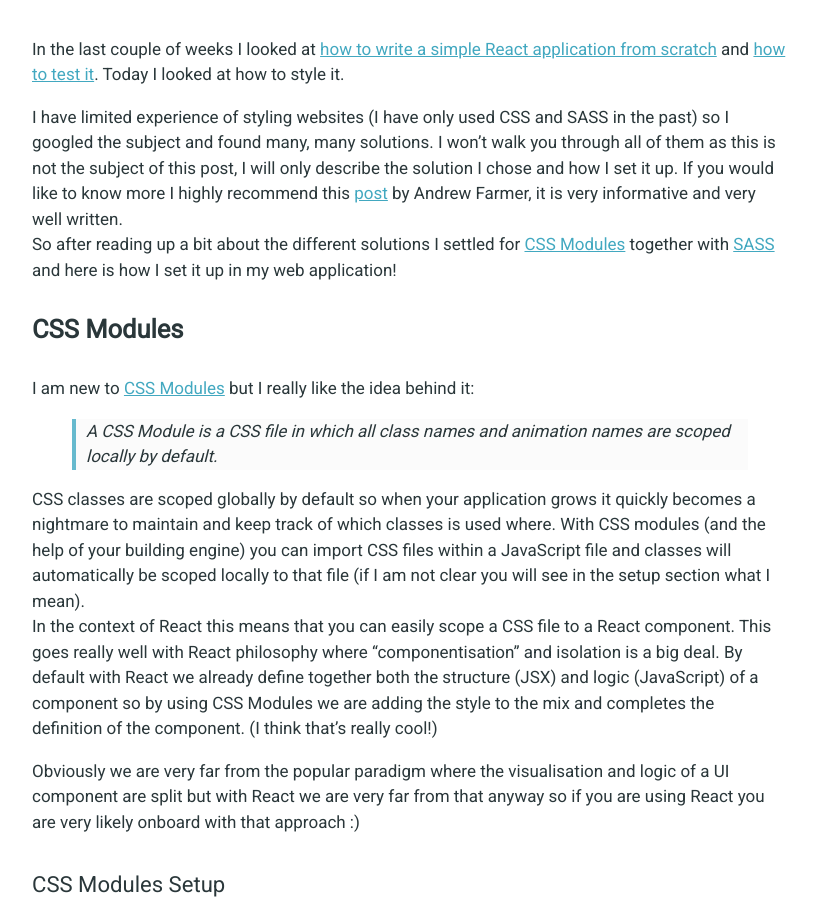
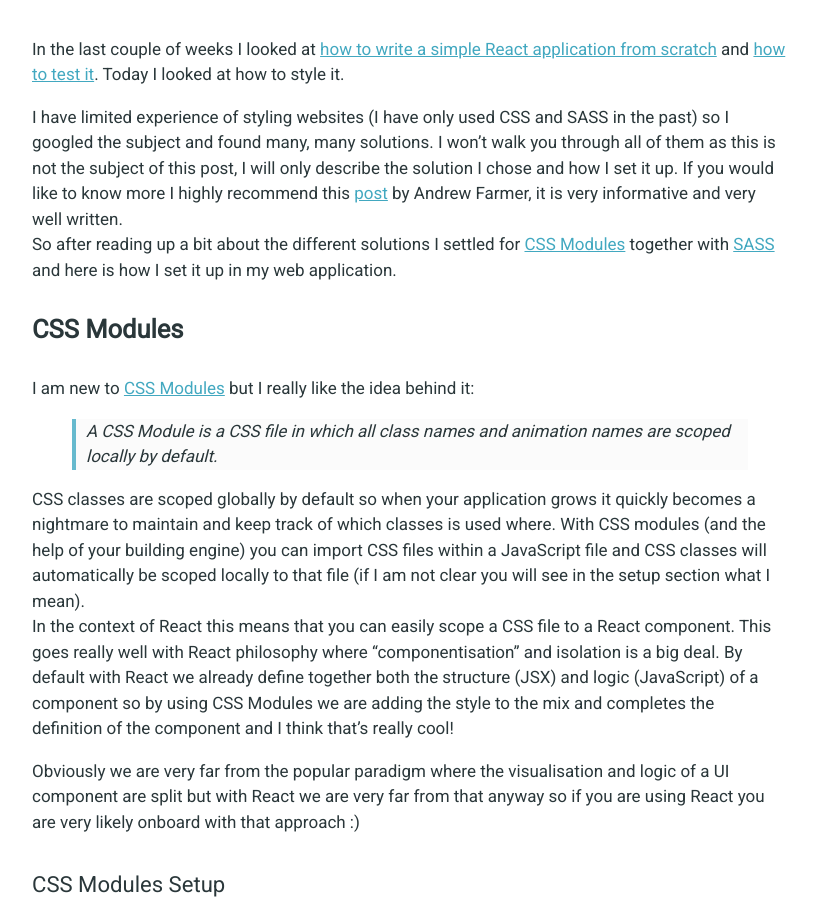
Before and after one commit to caroleolivier/caroleolivier.github.io, a Jekyll site: the page built from _posts/2017-10-06-styling-react-app.md, in a window 1280 px wide and 900 px high, scrolled down 259 px. Shown: the whole window, without its empty margins (230-1046 px from the left). Built offline with Jekyll 4.4.1, drawn with Linux system fonts in a browser that asks for light colours; some of the changed text lies outside the part shown.

Commit message:
Couple of improvements

```diff
--- a/_posts/2017-10-06-styling-react-app.md
+++ b/_posts/2017-10-06-styling-react-app.md
@@ -9,7 +9,7 @@
 
 I have limited experience of styling websites (I have only used CSS and SASS in the past) so I googled the subject and found many, many solutions. I won't walk you through all of them as this is not the subject of this post, I will only describe the solution I chose and how I set it up. If you would like to know more I highly recommend this [post](http://andrewhfarmer.com/how-to-style-react/) by Andrew Farmer, it is very informative and very well written.
 <br/>
-So after reading up a bit about the different solutions I settled for [CSS Modules](https://github.com/css-modules/css-modules) together with [SASS](http://sass-lang.com/) and here is how I set it up in my web application!
+So after reading up a bit about the different solutions I settled for [CSS Modules](https://github.com/css-modules/css-modules) together with [SASS](http://sass-lang.com/) and here is how I set it up in my web application.
 
 
 #### CSS Modules
@@ -17,9 +17,9 @@
 I am new to [CSS Modules](https://github.com/css-modules/css-modules) but I really like the idea behind it:
 > A CSS Module is a CSS file in which all class names and animation names are scoped locally by default.
 
-CSS classes are scoped globally by default so when your application grows it quickly becomes a nightmare to maintain and keep track of which classes is used where. With CSS modules (and the help of your building engine) you can import CSS files within a JavaScript file and classes will automatically be scoped locally to that file (if I am not clear you will see in the setup section what I mean).
+CSS classes are scoped globally by default so when your application grows it quickly becomes a nightmare to maintain and keep track of which classes is used where. With CSS modules (and the help of your building engine) you can import CSS files within a JavaScript file and CSS classes will automatically be scoped locally to that file (if I am not clear you will see in the setup section what I mean).
 <br/>
-In the context of React this means that you can easily scope a CSS file to a React component. This goes really well with React philosophy where "componentisation" and isolation is a big deal. By default with React we already define together both the structure (JSX) and logic (JavaScript) of a component so by using CSS Modules we are adding the style to the mix and completes the definition of the component. (I think that's really cool!)
+In the context of React this means that you can easily scope a CSS file to a React component. This goes really well with React philosophy where "componentisation" and isolation is a big deal. By default with React we already define together both the structure (JSX) and logic (JavaScript) of a component so by using CSS Modules we are adding the style to the mix and completes the definition of the component and I think that's really cool!
 
 
 Obviously we are very far from the popular paradigm where the visualisation and logic of a UI component are split but with React we are very far from that anyway so if you are using React you are very likely onboard with that approach :)
```
Also changed, not shown: other parts of _posts/2017-10-06-styling-react-app.md (+2 -2 lines).
